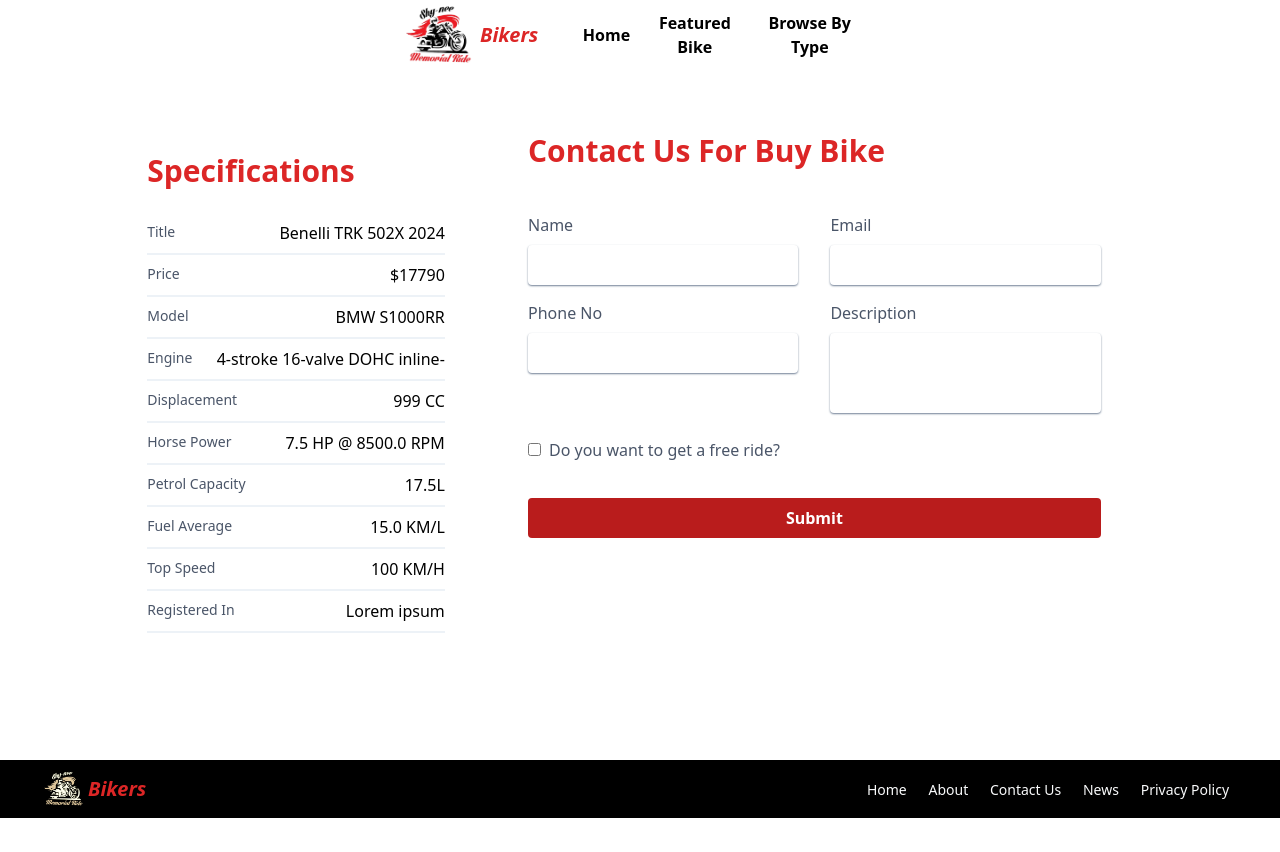
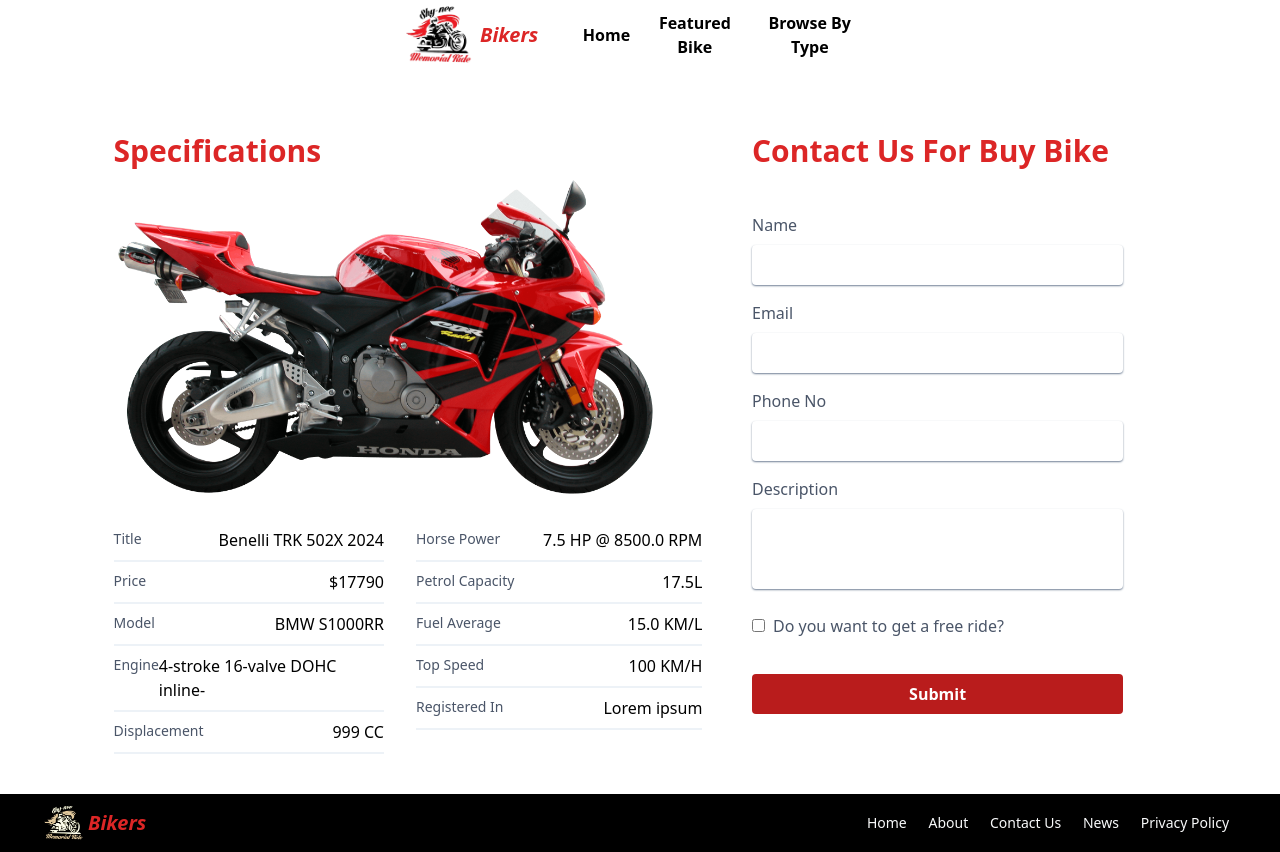
Before and after one commit to hammadyounas/bykers-app, a Next.js app: page /buyBikes in a window 1280 px wide. Before the commit the page ends 818 px from the top, so only its background shows below. Built offline with nearby package versions, Linux system fonts and the light colour scheme.

Commit message:
changes in specification section

```diff
--- a/src/components/pages/LandingPage/BikeDetails.tsx
+++ b/src/components/pages/LandingPage/BikeDetails.tsx
@@ -29,7 +29,7 @@
     onClick?: React.MouseEventHandler<HTMLButtonElement>;
   }
 
-  const SampleNextArrow: React.FC<ArrowProps> = ({ onClick }) => (
+   const SampleNextArrow: React.FC<ArrowProps> = ({ onClick }) => (
     <button
       className="absolute right-0 top-1/2 z-10 flex -translate-y-2/3 items-center bg-gray-300 text-2xl font-bold text-red-600 opacity-60 lg:text-3xl"
       onClick={onClick}
--- a/src/components/pages/LandingPage/BuyBike.tsx
+++ b/src/components/pages/LandingPage/BuyBike.tsx
@@ -42,19 +42,23 @@
 
   return (
     <>
-      <div className="flex max-md:flex-col w-full justify-between lg:pt-32 sm:pt-20 xl:min-h-[90vh] 2xl:min-h-[95vh] xl:px-20 lg:px-10 px-5">
-        <div className="mx-auto flex flex-col max-md:pt-20 max-lg:flex-col  lg:w-[40%] w-full">
+      <div className="flex max-lg:flex-col w-full justify-between lg:pt-32 sm:pt-20 xl:min-h-[90vh] 2xl:min-h-[95vh] xl:px-20 lg:px-10 px-5">
+        <div className="mx-auto flex flex-col max-md:pt-20 max-lg:flex-col xl:w-[60%] lg:w-[70%] w-full">
           {/* Display bike details */}
+
           {newBikeConstant.slice(0, 1).map((bike, index) => (
             <div
               key={index}
-              className="mt-5 xl:w-[70%] md:w-[90%] w-full sm:mt-5 lg:text-base sm:text-sm text-xs mx-auto"
+              className="mt-5 xl:w-[90%] md:w-[90%] w-full sm:mt-0 lg:text-base sm:text-sm text-xs mx-auto"
             >
-              <h1 className="text-xl font-bold text-red-600 sm:text-2xl lg:text-3xl mb-5">
+              <h1 className="text-xl font-bold text-red-600 sm:text-2xl lg:text-3xl">
                 Specifications
               </h1>
-              <div className="mt-5 grid grid-cols-2 ">
-                <div className="col-span-2  w-full md:pr-4">
+              <div>
+                <img src={bike.src[0]} alt={bike.title} className="w-[90%]" />
+              </div>
+              <div className="mt-5 grid grid-cols-2">
+                <div className="col-span-2  w-full xl:col-span-1 md:pr-8">
                   <div className="flex justify-between border-b-2 py-2">
                     <p className="text-xs text-gray-700 lg:text-sm">Title</p>
                     <p className="max-lg:text-sm max-md:text-xs">
@@ -87,7 +91,10 @@
                       {bike.displacement}
                     </p>
                   </div>
-                  <div className="flex justify-between border-b-2 py-2">
+
+                </div>
+                <div className="col-span-2  w-full xl:col-span-1 md:pr-4">
+                <div className="flex justify-between border-b-2 py-2">
                     <p className="text-xs text-gray-700 lg:text-sm">
                       Horse Power
                     </p>
@@ -123,13 +130,13 @@
                     </p>
                     <p className="max-lg:text-sm">Lorem ipsum</p>
                   </div>
-                </div>
+        </div>
               </div>
             </div>
           ))}
           {/* Add other bike details as needed */}
         </div>
-        <div className="mx-auto flex flex-col max-lg:pt-5 max-md:pt-10 max-md:flex-col lg:w-[60%] w-full">
+        <div className="mx-auto flex flex-col max-lg:pt-5 max-md:pt-10 max-lg:flex-col xl:w-[40%] lg:w-[60%] w-full">
           <h1 className="text-xl font-bold text-red-600 sm:text-2xl lg:text-3xl">
             Contact Us For Buy Bike
           </h1>
@@ -138,7 +145,7 @@
             <form className="-mx-4 flex  flex-wrap text-xs sm:text-sm lg:text-base xl:w-[90%]">
               {BuyBikesConstant.map((item) => (
                 <div
-                  className="mb-4 w-full px-4 xl:w-1/2 md:w-full sm:w-1/2"
+                  className="mb-4 w-full px-4  lg:w-full sm:w-1/2"
                   key={item.name}
                 >
                   {renderField(item)}
```
